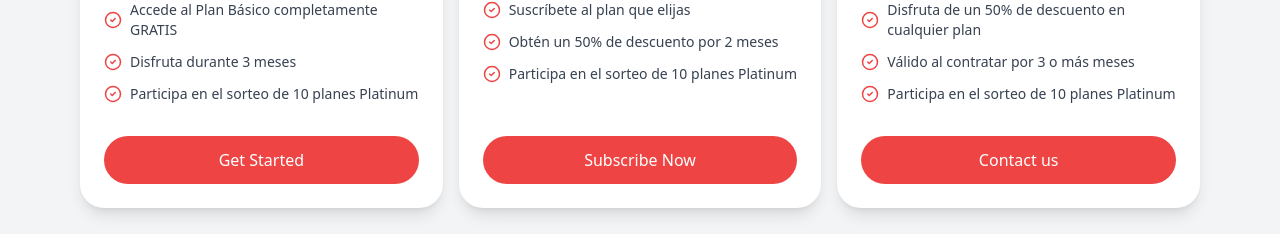
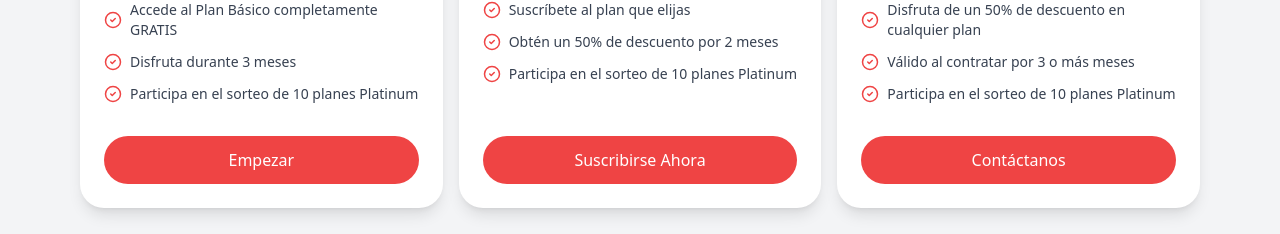
Before and after one commit to chico10117/reco_landing2, a SvelteKit app: page / in a window 1280 px wide. Shown: the part 1120-1354 px from the top of the page. Built offline with nearby package versions, Linux system fonts and the light colour scheme.

Commit message:
Traduciendo al español todos los textos de botones

```diff
--- a/src/routes/+page.svelte
+++ b/src/routes/+page.svelte
@@ -421,7 +421,7 @@
               class="w-full mt-8 bg-red-500 text-white font-medium py-3 rounded-full group-hover:bg-white group-hover:text-red-600 transition-colors"
               on:click={() => showModal = true}
             >
-              Get Started
+              Empezar
             </button>
           </div>
 
@@ -464,7 +464,7 @@
               class="w-full mt-8 bg-red-500 text-white font-medium py-3 rounded-full group-hover:bg-white group-hover:text-red-600 transition-colors"
               on:click={() => showModal = true}
             >
-              Subscribe Now
+              Suscribirse Ahora
             </button>
           </div>
 
@@ -507,7 +507,7 @@
             <button
               class="w-full mt-8 bg-red-500 text-white font-medium py-3 rounded-full group-hover:bg-white group-hover:text-red-600 transition-colors"
             >
-              Contact us
+              Contáctanos
             </button>
           </div>
         </div>
@@ -555,7 +555,7 @@
                   class="w-full mt-8 bg-red-500 text-white font-medium py-3 rounded-full group-hover:bg-white group-hover:text-red-600 transition-colors"
                   on:click={() => showModal = true}
                 >
-                  Get Started
+                  Empezar
                 </button>
               </div>
             </div>
@@ -600,7 +600,7 @@
                   class="w-full mt-8 bg-red-500 text-white font-medium py-3 rounded-full group-hover:bg-white group-hover:text-red-600 transition-colors"
                   on:click={() => showModal = true}
                 >
-                  Subscribe Now
+                  Suscribirse Ahora
                 </button>
               </div>
             </div>
@@ -645,7 +645,7 @@
                 <button
                   class="w-full mt-8 bg-red-500 text-white font-medium py-3 rounded-full group-hover:bg-white group-hover:text-red-600 transition-colors"
                 >
-                  Contact us
+                  Contáctanos
                 </button>
               </div>
             </div>
```
